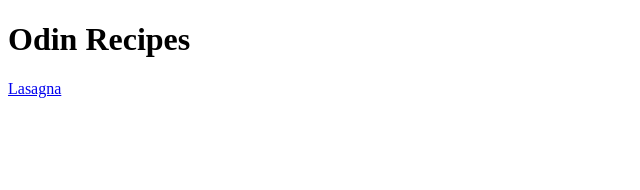
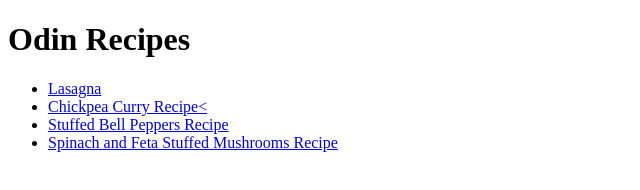
Before and after one commit to phaneesh29/odin-recipes, a plain HTML site: page index.html in a window 1280 px wide. Shown: the whole page, without its empty margins (0-640 px from the left). Drawn offline with Linux system fonts and the light colour scheme.

Commit message:
add feature to index.html

```diff
--- a/index.html
+++ b/index.html
@@ -1,12 +1,30 @@
 <!DOCTYPE html>
 <html lang="en">
+
 <head>
     <meta charset="UTF-8">
     <meta name="viewport" content="width=device-width, initial-scale=1.0">
     <title>Project=1 | Odin Project</title>
 </head>
+
 <body>
     <h1>Odin Recipes</h1>
-    <a href="recipes/lasagna.html">Lasagna</a>
+    <ul>
+        <li>
+            <a href="recipes/lasagna.html">Lasagna</a>
+        </li>
+
+        <li>
+            <a href="recipes/chickpea.html">Chickpea Curry Recipe<</a>
+        </li>
+
+        <li>
+            <a href="recipes/stuffed_pepper.html">Stuffed Bell Peppers Recipe</a>
+        </li>
+        <li>
+            <a href="recipes/stuffed_mushroom.html">Spinach and Feta Stuffed Mushrooms Recipe</a>
+        </li>
+    </ul>
 </body>
+
 </html>
```
